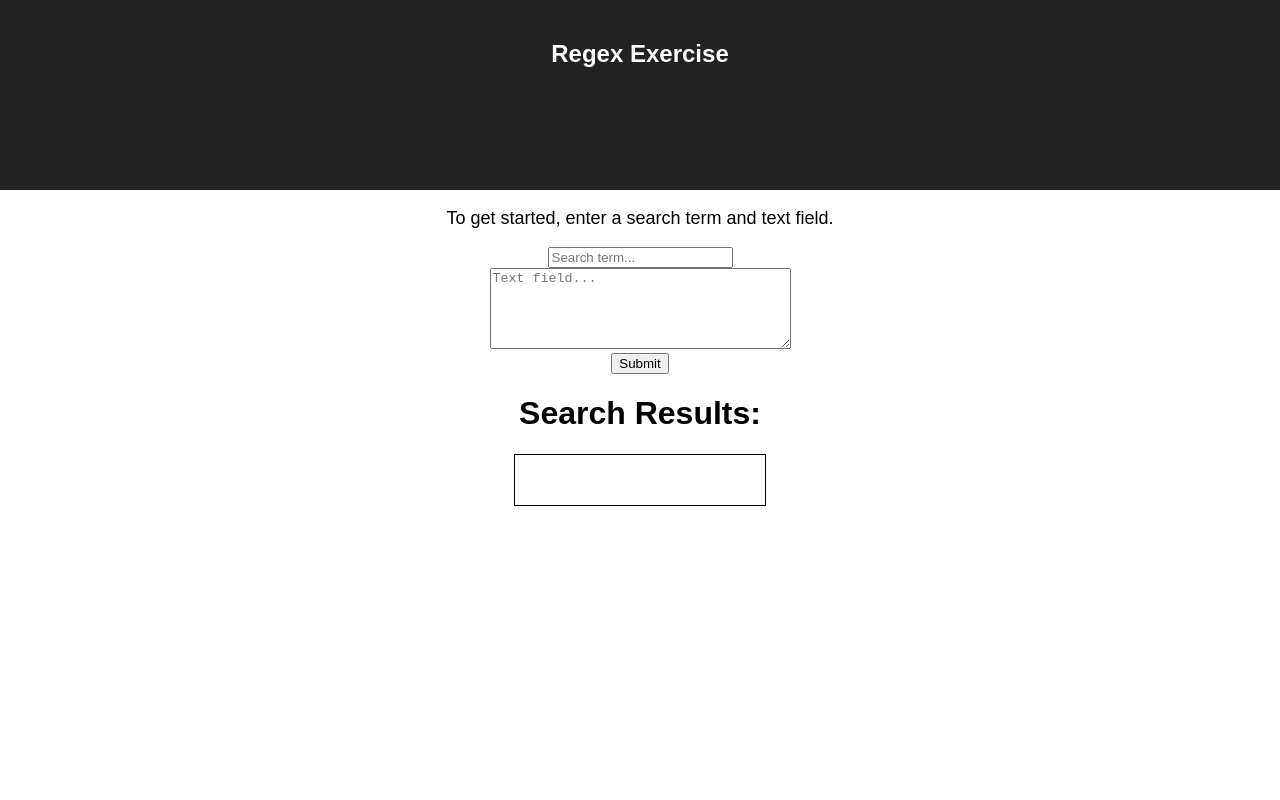
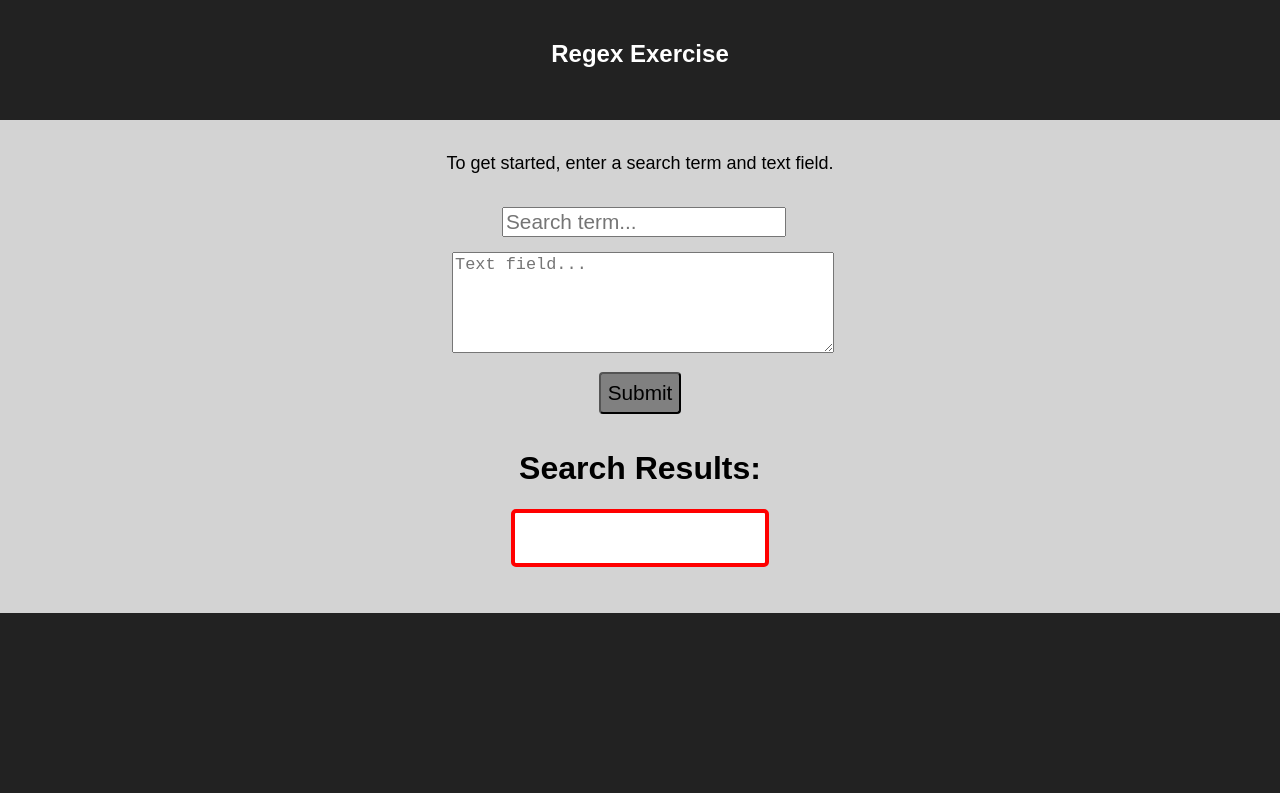
Before and after one commit to Alex-Windle/regex-exercise, a React (Create React App) app: page / in a window 1280 px wide. Built offline with nearby package versions, Linux system fonts and the light colour scheme.

Commit message:
Styling.

```diff
--- a/src/App.css
+++ b/src/App.css
@@ -1,5 +1,18 @@
-.App {
+.App{
   text-align: center;
+}
+
+.Body{
+  background-color: #D3D3D3;
+  display: flex;
+  flex-direction: column;
+  padding-bottom: 30px;
+}
+
+.Body div{
+  margin-top: 15px;
+  margin-left: auto;
+  margin-right: auto;
 }
 
 .App-logo {
@@ -7,9 +20,9 @@
   height: 80px;
 }
 
-.App-header {
+.App-header, footer {
   background-color: #222;
-  height: 150px;
+  height: 80px;
   padding: 20px;
   color: white;
 }
@@ -23,19 +36,26 @@
   to { transform: rotate(360deg); }
 }
 
-#form{
-  display: flex;
-  flex-direction: column;
+input, textarea{
+  width: 100%;
+  font-size: 1.3em;
 }
 
-#form div{
-  margin-top: 10px;
-  margin-bottom: 10px;
+button{
+  font-size: 1.3em;
+  padding: 7px;
+  border-radius: 4px;
+  background-color: gray;
 }
 
 .result-box{
   height: 50px;
   width: 250px;
-  margin: 0 auto;
-  border: 1px solid black;
+  background-color: white;
+  border: 4px solid red;
+  border-radius: 5px;
 }
+
+footer{
+  padding-top: 80px;
+}
--- a/src/App.js
+++ b/src/App.js
@@ -21,28 +21,22 @@ export default class App extends Component {
   clickHandler(){
     let input = this.state.input;
     let text = this.state.text;
-    // let result = this.state.result;
-    // let index = this.state.index;
 
-    console.log('Submitted input: ', input);
-    console.log('Submitted text: ', text);
-
-    //use regex SEARCH
+    //regex SEARCH
     let searchResult = text.search(input);
 
     if (searchResult >= 0){
       this.setState({result: 'Match successful.', index: searchResult});
+      //display message
+      let array = text.split('');
+      let newArray = array.slice(searchResult, array.length);
+      let finalArray = newArray.join('');
+      this.setState({message: 'The match begins at *' + finalArray});
     }
+
     if (searchResult === -1){
       this.setState({result: 'No match found.'});
     }
-
-   //display match
-    let array = text.split('');
-    let newArray = array.slice(searchResult, array.length);
-    let finalArray = newArray.join('');
-    // text = "The match begins at *" + finalArray;
-    this.setState({message: 'The match begins at *' + finalArray});
   }
 
   render() {
@@ -57,8 +51,8 @@ export default class App extends Component {
       <div className="App">
         <div className="App-header"><h2>Regex Exercise</h2></div>
 
-        <p className="App-intro">To get started, enter a search term and text field.</p>
-
+        <div className="Body">
+            <div><p className="App-intro">To get started, enter a search term and text field.</p></div>
 
               <div>
                 <input
@@ -79,11 +73,13 @@ export default class App extends Component {
               />
             </div>
 
-        <button onClick={this.clickHandler.bind(this)}>Submit</button>
+            <div><button onClick={this.clickHandler.bind(this)}>Submit</button></div>
 
            <Search input={input} text={text} result={result} index={index} message={message} />
 
         </div>
+        <div><footer></footer></div>
+      </div>
     );
   }
 }
--- a/src/Search.js
+++ b/src/Search.js
@@ -6,7 +6,7 @@ export default class Search extends Component{
 	render(){
 	// 	console.log('Props: ', this.props);
 	// let index = this.props.index;
-	let text = this.props.text;
+	// let text = this.props.text;
 	let message = this.props.message;
 
 		return(
```
Lines whose indentation alone changed are shown as unchanged.
